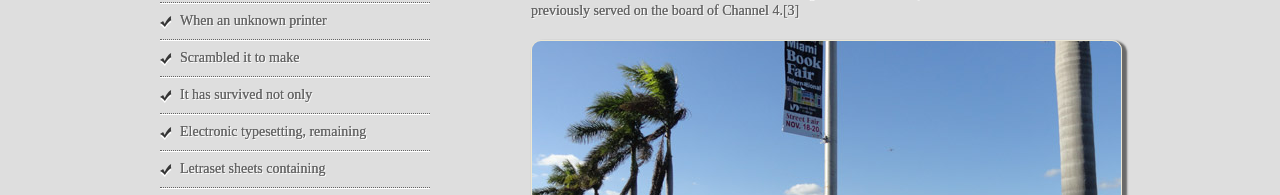
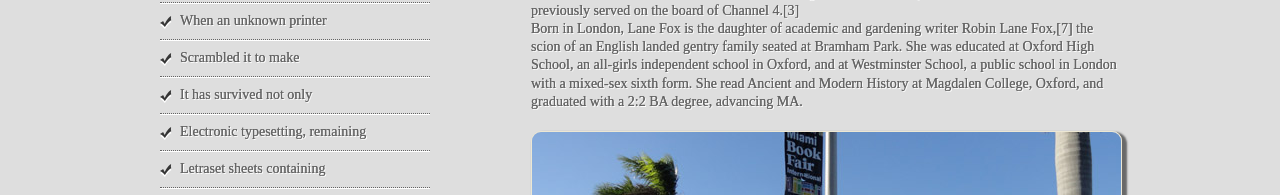
Before and after one commit to juan-bongiovane/hello-world-BAJ03, a plain HTML site: page index.html in a window 1280 px wide. Shown: the part 599-794 px from the top of the page. Drawn offline with Linux system fonts and the light colour scheme; a web font is replaced by a local one.

Commit message:
Añadir segundo parrafo sobre Lane

```diff
--- a/index.html
+++ b/index.html
@@ -39,6 +39,10 @@ Released: 4.3.13
     	<h1>Martha Lane Fox</h1>
         <p>
         	Martha Lane Fox, Baroness Lane-Fox of Soho, CBE[1][nb 1] (born 10 February 1973) is a British businesswoman, philanthropist, and public servant. She co-founded Last Minute during the dotcom boom of the early 2000s and has subsequently served on public service digital projects. She sits on the boards of WeTransfer and Chanel, as well as being a trustee of The Queen's Commonwealth Trust. She previously served on the board of Channel 4.[3]
+        </p>
+
+        <p>
+        Born in London, Lane Fox is the daughter of academic and gardening writer Robin Lane Fox,[7] the scion of an English landed gentry family seated at Bramham Park. She was educated at Oxford High School, an all-girls independent school in Oxford, and at Westminster School, a public school in London with a mixed-sex sixth form. She read Ancient and Modern History at Magdalen College, Oxford, and graduated with a 2:2 BA degree, advancing MA.
         </p>
         <p><img src="images/pic.jpg" alt="pic" class="picStyle"></p>
         <p>
```
